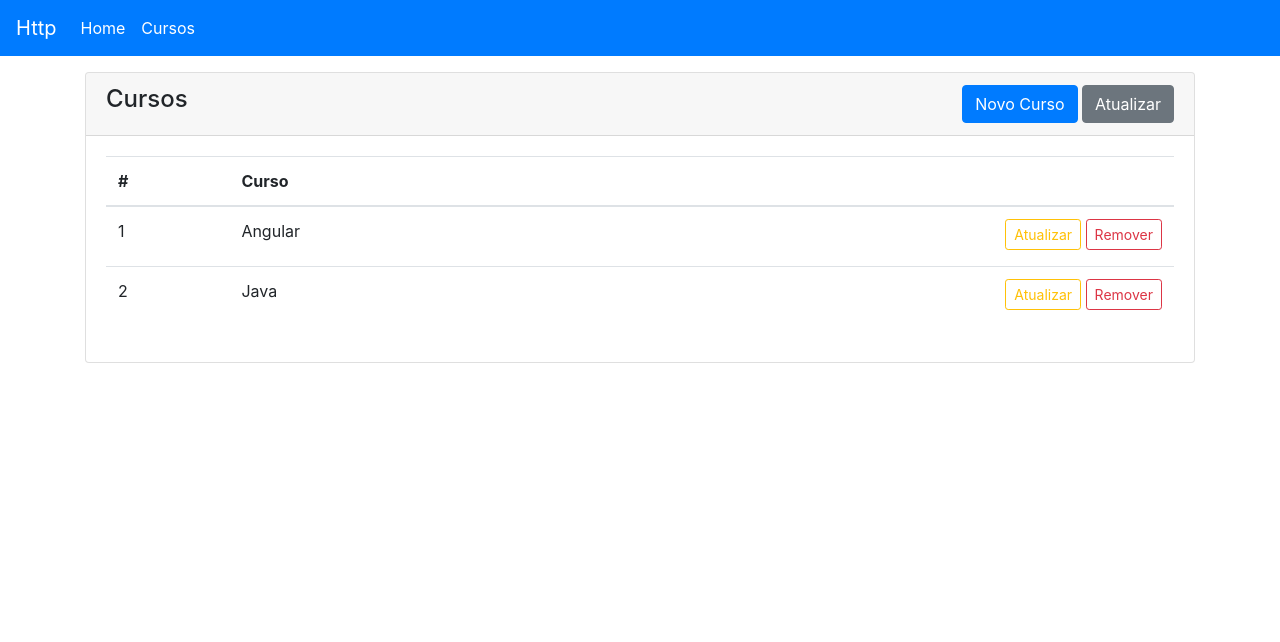
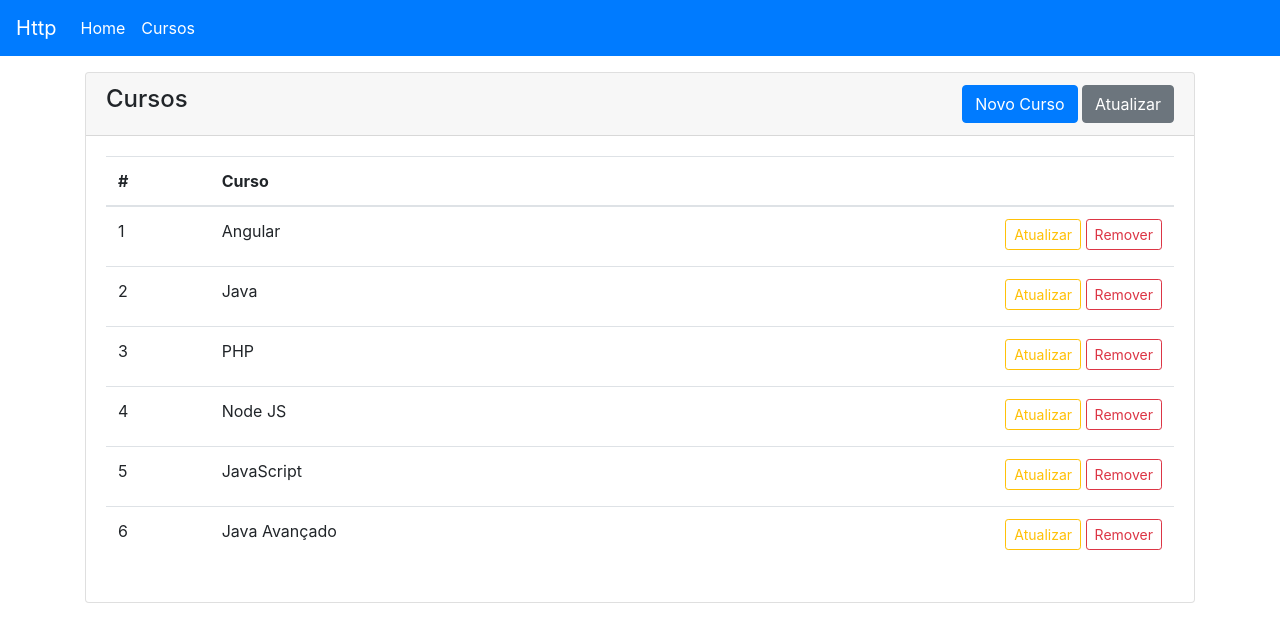
Before and after one commit to amandaxm/angular-http-request, an Angular app: page /cursos in a window 1280 px wide. Shown: the top 642 px of the page. Built offline with nearby package versions, Linux system fonts and the light colour scheme; data requests are answered from the project's data file.

Commit message:
Criando Cursos POST

```diff
--- a/db.json
+++ b/db.json
@@ -7,6 +7,22 @@
     {
       "id": 2,
       "nome": "Java"
+    },
+    {
+      "nome": "PHP",
+      "id": 3
+    },
+    {
+      "nome": "Node JS",
+      "id": 4
+    },
+    {
+      "nome": "JavaScript",
+      "id": 5
+    },
+    {
+      "nome": "Java Avançado",
+      "id": 6
     }
   ]
 }
--- a/src/app/cursos/cursos-form/cursos-form.component.ts
+++ b/src/app/cursos/cursos-form/cursos-form.component.ts
@@ -1,41 +1,53 @@
 import { Component, OnInit } from '@angular/core';
 import { FormBuilder, FormGroup, Validators } from '@angular/forms';
+import { CursosService } from '../cursos.service';
+import { AlertModalService } from '../../shared/alert-modal.service';
+import { Location } from '@angular/common';
 
 @Component({
   selector: 'app-cursos-form',
   templateUrl: './cursos-form.component.html',
-  styleUrls: ['./cursos-form.component.scss']
+  styleUrls: ['./cursos-form.component.scss'],
 })
 export class CursosFormComponent implements OnInit {
-  form: FormGroup;// raiz do formulario funciona como uma arvore
-  submitted: boolean = false;//flag para saber se o formulario foi submetido
+  form: FormGroup; // raiz do formulario funciona como uma arvore
+  submitted: boolean = false; //flag para saber se o formulario foi submetido
+
   constructor(
-    private fb: FormBuilder
-  ) { }
-  //para criar de forma reativa precisamos do FormBuilder
+     //para criar de forma reativa precisamos do FormBuilder
+    private fb: FormBuilder,
+    private cursoService: CursosService,
+    private modal: AlertModalService,
+    private location: Location
+    ) {}
+
   ngOnInit(): void {
     //criar formulário, grupo de campos nao importa quantos
     this.form = this.fb.group({
-      nome: [null, [Validators.required]],//inicialmente vai ser null, array de validação
-    })
+      nome: [null, [Validators.required]], //inicialmente vai ser null, array de validação
+    });
   }
 
-  hasError(field:string) {
-    return this.form.get(field).errors;//pega possiveis erros
-
+  hasError(field: string) {
+    return this.form.get(field).errors; //pega possiveis erros
   }
 
   onSubmit() {
     this.submitted = true;
     if (this.form.valid) {//se o formulario for valido
+      this.cursoService.create(this.form.value).subscribe(
+        sucess=> {
+          this.modal.showAlertSuccess('Curso criado com sucesso!');
+          this.location.back();//voltar para onde estava
 
+        },
+        error=> this.modal.showAlertDanger('Erro ao criar curso, tente novamente'),
+        ()=> console.log('request ok 200')
+      );
     }
   }
   onCancel() {
     this.submitted = false;
-    this.form.reset();//resetar formulario
-
+    this.form.reset(); //resetar formulario
   }
-
-
 }
--- a/src/app/cursos/cursos.service.ts
+++ b/src/app/cursos/cursos.service.ts
@@ -1,7 +1,7 @@
 import { Injectable } from '@angular/core';
 import { HttpClient } from '@angular/common/http';
 import { Curso } from './curso';
-import { delay, tap } from 'rxjs/operators';
+import { delay, take, tap } from 'rxjs/operators';
 import { environment } from '../../environments/environment';
 @Injectable({
   providedIn: 'root'
@@ -17,4 +17,8 @@ export class CursosService {
         tap(console.log)
       );
   }
+
+  create(curso){//metodo post
+    return this.http.post(this.API,curso).pipe(take(1));
+  }
 }
--- a/src/app/shared/alert-modal.service.ts
+++ b/src/app/shared/alert-modal.service.ts
@@ -28,7 +28,7 @@ export class AlertModalService {
   }
 
   showAlertSuccess(message: string) {
-    this.showAlert(message, AlertTypes.SUCCESS, 3000);
+    this.showAlert(message, AlertTypes.SUCCESS, 3000);//pop-up sumir
   }
 
   showConfirm(title: string, msg: string, okTxt?: string, cancelTxt?: string) {
```
